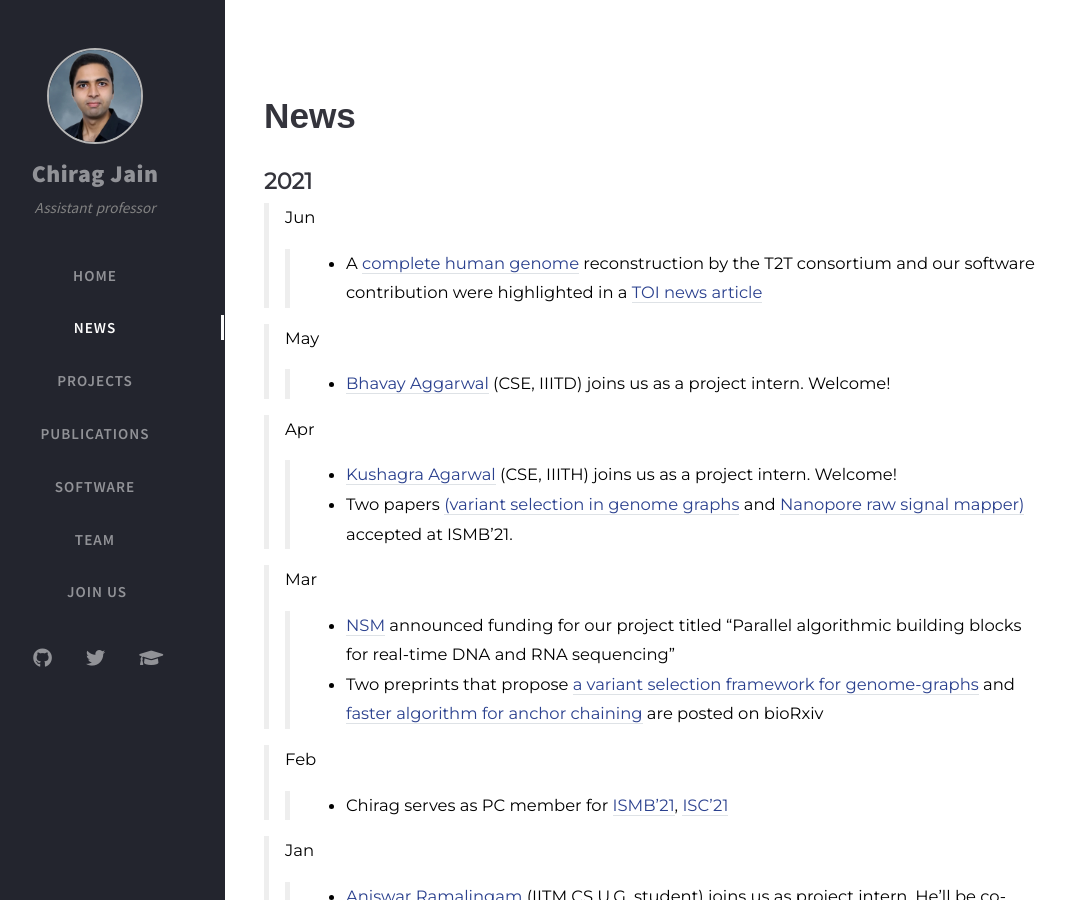
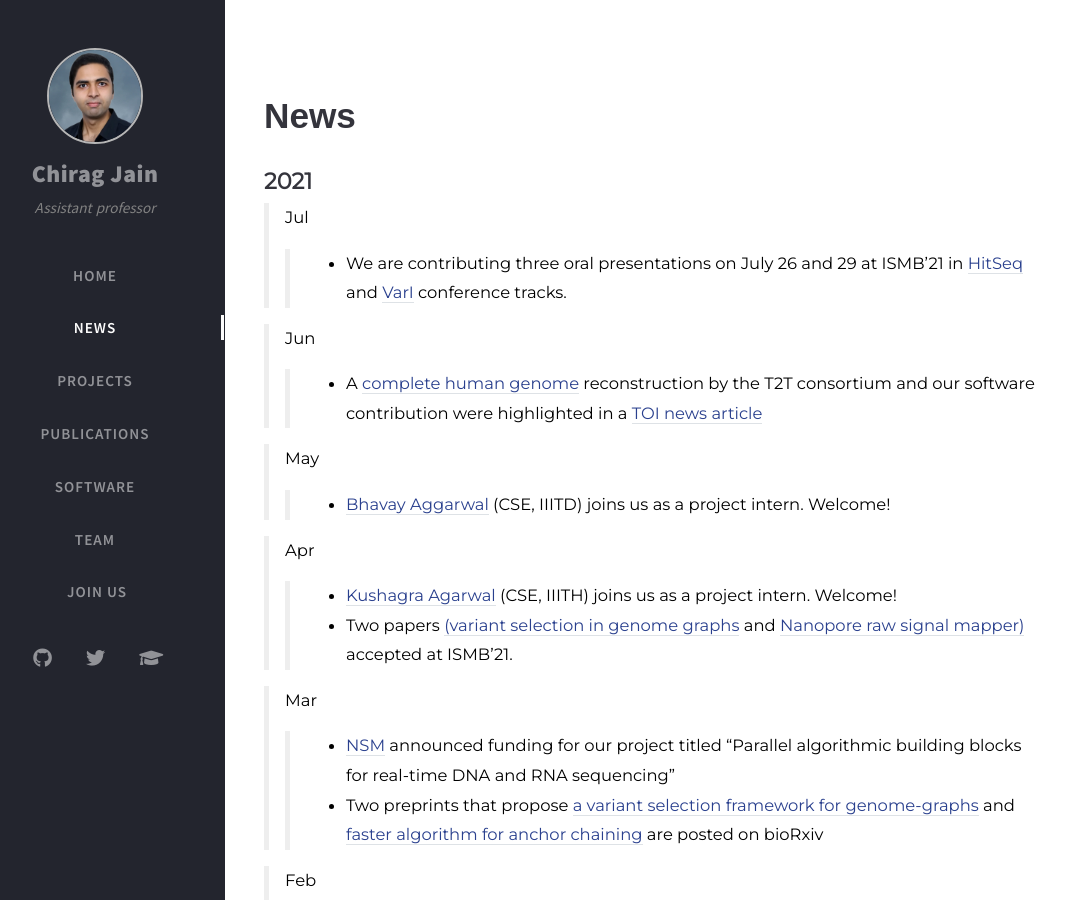
Before and after one commit to at-cg/at-cg.github.io, a Jekyll site: the page built from tabs/new.md, in a window 1280 px wide and 900 px high. Shown: the whole window, without its empty margins (35-1101 px from the left). Built offline with Jekyll 4.4.1, drawn with Linux system fonts in a browser that asks for light colours; nearby versions of some CDN libraries; comment, search, counter and statistics services are not loaded.

Commit message:
update news

```diff
--- a/tabs/new.md
+++ b/tabs/new.md
@@ -20,6 +20,9 @@ type: news
 # **News**
 
 ## **2021**
+
+> Jul
+>> - We are contributing three oral presentations on July 26 and 29 at ISMB'21 in [HitSeq](https://www.iscb.org/cms_addon/conferences/ismbeccb2021/tracks/hitseq) and [VarI](https://www.iscb.org/cms_addon/conferences/ismbeccb2021/tracks/vari) conference tracks.
 
 > Jun
 >> - A [complete human genome](https://doi.org/10.1101/2021.05.26.445798) reconstruction by the T2T consortium and our software contribution were highlighted in a [TOI news article](https://timesofindia.indiatimes.com/india/first-truly-complete-human-genome-sequenced-india-software-plays-key-role/articleshow/83364939.cms)
```
